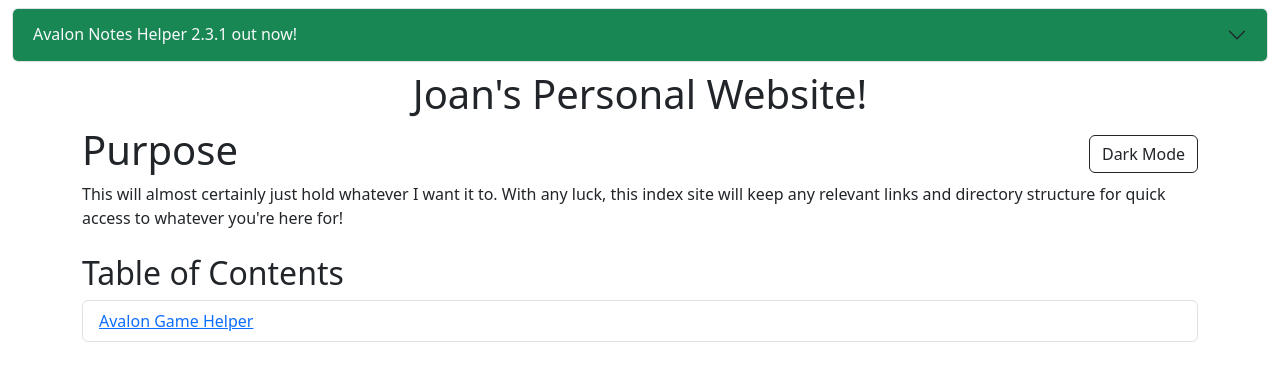
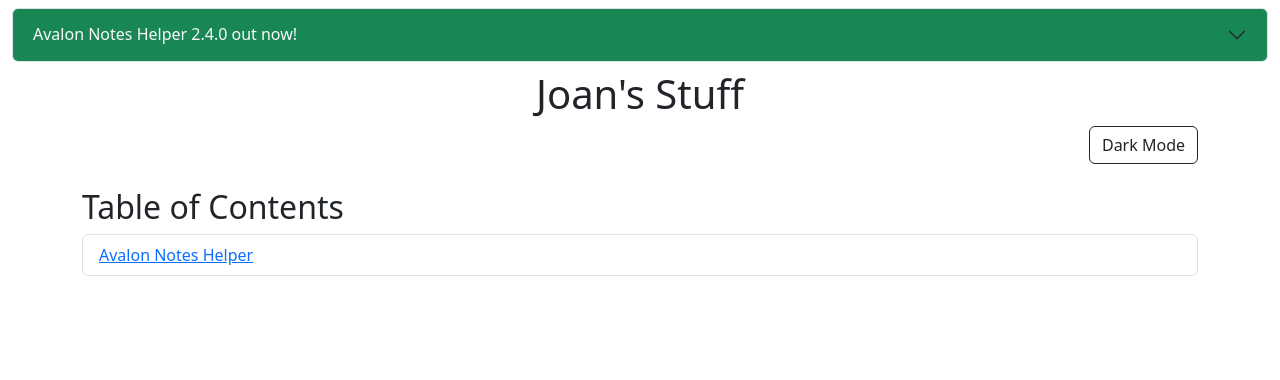
Before and after one commit to JoanChirinos/AvalonNotesHelper, a React (Vite) app in the folder frontend/: page / in a window 1280 px wide. Shown: the top 380 px of the page. Built offline with nearby package versions, Linux system fonts and the light colour scheme.

Commit message:
Update changelog for version 2.4.0

```diff
--- a/frontend/src/components/Home.tsx
+++ b/frontend/src/components/Home.tsx
@@ -11,39 +11,34 @@
         <div className="accordion-item">
           <h2 className="accordion-header">
             <button className="accordion-button bg-success text-light collapsed" type="button" data-bs-toggle="collapse" data-bs-target="#changelog" aria-expanded="false" aria-controls="changelog">
-              Avalon Notes Helper 2.3.1 out now!
+              Avalon Notes Helper 2.4.0 out now!
             </button>
           </h2>
           <div id="changelog" className="accordion-collapse collapse bg-body border-start border-end border-bottom" data-bs-parent="#changelogAccordion">
             <div className="accordion-body">
-              <span className="fw-bold">Bug fixes and improvements</span>
+              <span className="fw-bold">The Roles Update!</span>
               <ul>
-                <li>Fixed a bug where randomize team button would not randomize correctly</li>
-                <li>Changed default timer to 2 minutes</li>
+                <li>Added role selection in the game setup</li>
+                <li>Added post-game role assignment</li>
               </ul>
             </div>
           </div>
         </div>
       </div>
 
-      <h1 className="d1 text-center">Joan's Personal Website!</h1>
+      <h1 className="d1 text-center">Joan's Stuff</h1>
       <div className="container">
-        <div className="d-flex justify-content-between align-items-center">
-          <h1>Purpose</h1>
+        <div className="d-flex justify-content-end align-items-center">
           <button className={`btn btn-outline-${notTheme()}`} onClick={toggleTheme}>
             {theme === "light" ? "Dark Mode" : "Light Mode"}
           </button>
         </div>
-        <p>
-          This will almost certainly just hold whatever I want it to. With any luck, this index site will keep any
-          relevant links and directory structure for quick access to whatever you're here for!
-        </p>
       </div>
       <div className="container mt-4">
         <h2>Table of Contents</h2>
         <ul className="list-group">
           <li className="list-group-item">
-            <Link to="/avalon">Avalon Game Helper</Link>
+            <Link to="/avalon">Avalon Notes Helper</Link>
           </li>
         </ul>
       </div>
```
